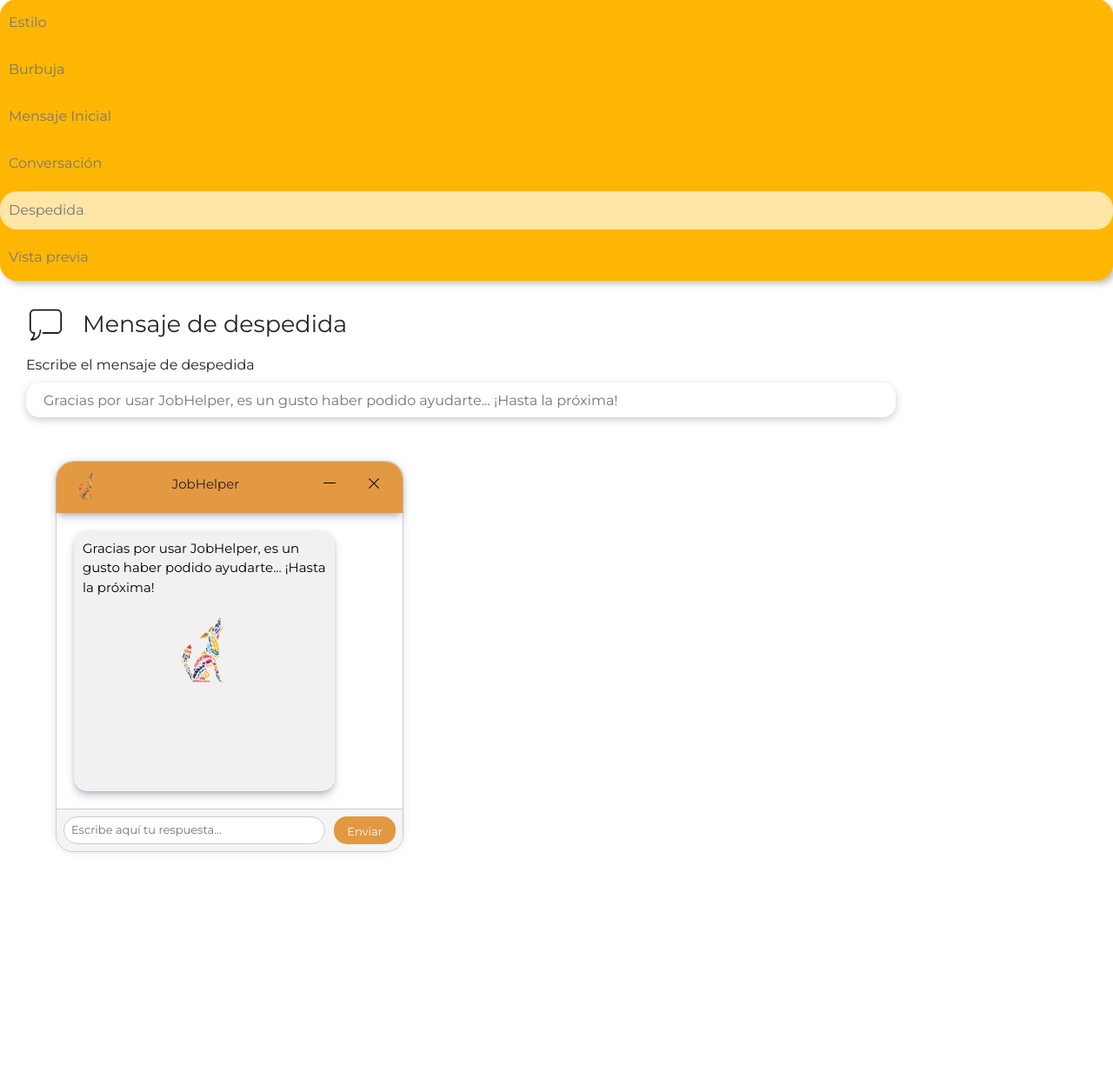
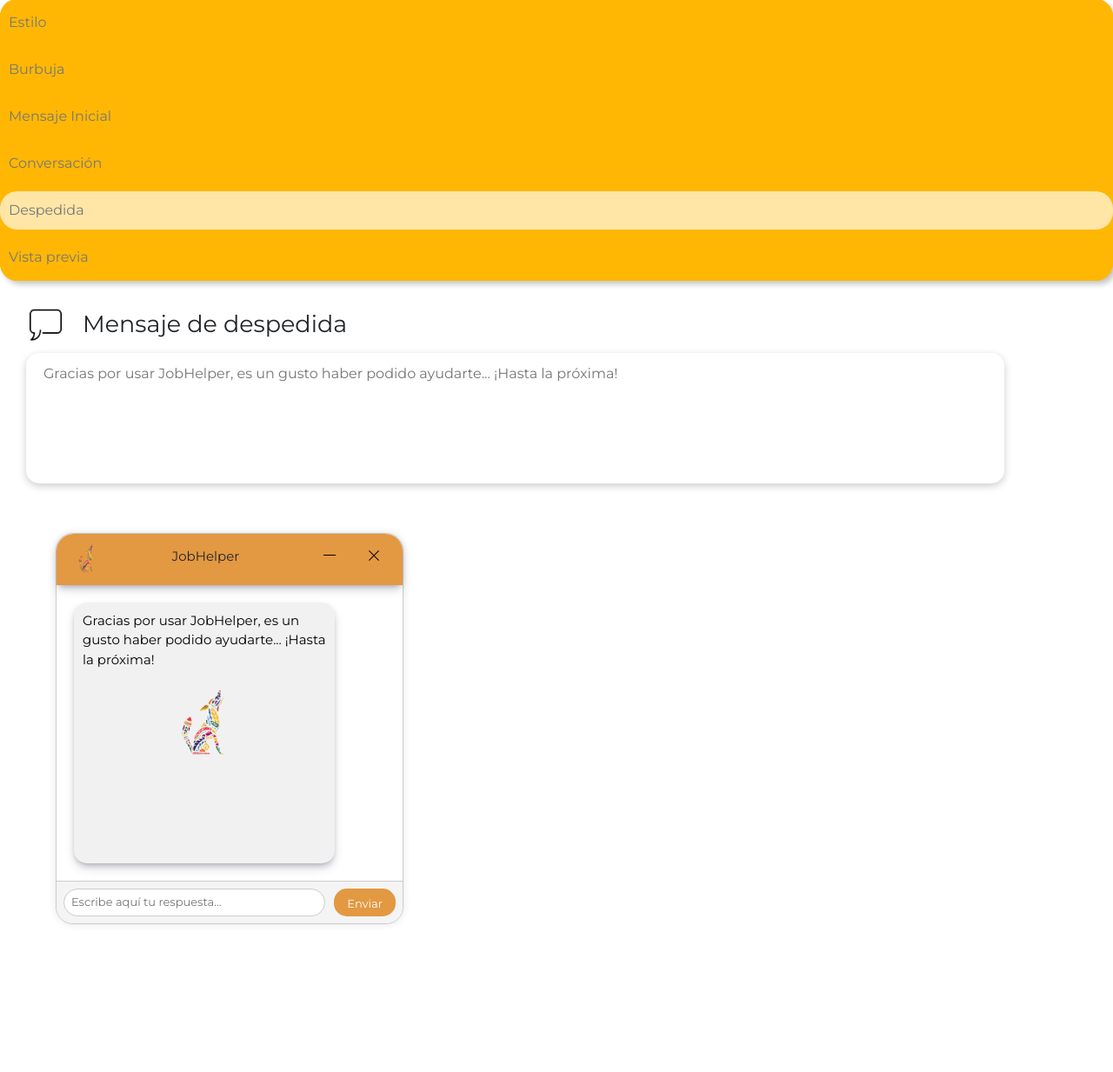
Before and after one commit to CorporativoSar-Projects/Chatbot-AdminCenter, a PHP site: page /pantallaDespedida.php in a window 1280 px wide. Shown: the part 213-1446 px from the top of the page at 87% size. Run offline with PHP 8.4, Linux system fonts and the light colour scheme; the visitor is signed in with stand-in values (Sample User, id 1).

Commit message:
Completa HU049 y HU074

```diff
--- a/css/sty.css
+++ b/css/sty.css
@@ -400,8 +400,7 @@ header .navbar ul li ul li a:hover {
 
 .input-nombre,
 .input-saludo,
-.input-burbuja,
-.input-despedida {
+.input-burbuja{
   width: 40%;
   height: 40px;
   padding: 12px 20px;
@@ -418,6 +417,27 @@ header .navbar ul li ul li a:hover {
   border-color: #d9d9d9;
   box-shadow: 0px 3px 10px rgba(0, 0, 0, 0.2);
   margin-bottom: 30px;
+}
+
+/*diseño del text-area*/
+.input-despedida {
+  width: 40%;
+  height: 150px;
+  padding: 12px 20px;
+  margin: 8px 0;
+  border: none;
+  display: inline-block;
+  background-color: #ffffff;
+  box-sizing: border-box;
+  border-radius: 15px;
+  text-decoration: none;
+  outline: none;
+  transition: opacity 0.2s ease;
+  opacity: 1;
+  border-color: #d9d9d9;
+  box-shadow: 0px 3px 10px rgba(0, 0, 0, 0.2);
+  margin-bottom: 30px;
+  resize: none;
 }
 
 .input-columna {
@@ -582,6 +602,7 @@ header .navbar ul li ul li a:hover {
 
 .txt-chatbot {
   font-size: 15px;
+  word-wrap: break-word;
 }
 
 .chatbot-container {
@@ -672,7 +693,11 @@ header .navbar ul li ul li a:hover {
     rgba(0, 0, 0, 0.3) 0px 3px 7px -3px;
   border-radius: 15px;
   overflow-wrap: break-word;
-}
+  overflow: hidden;
+  display: flex;
+  flex-direction: column;
+}
+
 
 .chatbot-content2 {
   background-color: #f1f1f1;
@@ -1548,6 +1573,8 @@ header .navbar ul li ul li a:hover {
   margin-top: 10px;
 }
 
+
+
 /* Media Queries para responsividad */
 @media (max-width: 1300px) {
   .menu-pers ul {
@@ -1723,6 +1750,11 @@ header .navbar ul li ul li a:hover {
   .input-despedida {
     width: 80%;
     height: 40px;
+  }
+  /*Tamaño del text-area*/
+  .input-despedida{
+    width: 90%;
+    height: 150px;
   }
 
   .container-btn-cerrar-guar {
@@ -1859,10 +1891,15 @@ header .navbar ul li ul li a:hover {
 
   .input-nombre,
   .input-saludo,
-  .input-burbuja,
-  .input-despedida {
+  .input-burbuja {
     width: 80%;
     height: 40px;
+  }
+
+  /*tamaño del text-area*/
+  .input-despedida{
+    width: 90%;
+    height: 150px;
   }
 
   .inp-conversa {
--- a/pantallaDespedida.php
+++ b/pantallaDespedida.php
@@ -115,10 +115,9 @@ if (!isset($_SESSION['idEmpresa'])) {
                     </div>
 
                     <div>
-                        <label class="label-nombrechat">Escribe el mensaje de despedida </label><br>
-                        <input type="text" id="inp-depedida"
+                        <textarea id="inp-depedida"
                             placeholder="Gracias por usar JobHelper, es un gusto haber podido ayudarte... ¡Hasta la próxima!"
-                            class="input-despedida" required><br>
+                            class="input-despedida" required maxlength="300"></textarea><br>
 
 
 
@@ -143,7 +142,8 @@ if (!isset($_SESSION['idEmpresa'])) {
                                     Gracias por usar JobHelper, es un gusto haber podido ayudarte... ¡Hasta la próxima!
                                 </p>
 
-                                <img src="img/logogiintape.png" alt="" style="margin: 0 auto; display: block; width: 100px; height: auto;" />
+                                <img src="img/logogiintape.png" alt="" style="margin: 0 auto; display: block; width: 100px; height: auto; max-width: 100%; overflow: hidden;" />
+
                             </div>
                             <div id="user-input-container" class="user-input-container">
                                 <input type="text" id="user-input" placeholder="Escribe aquí tu respuesta...">
```
